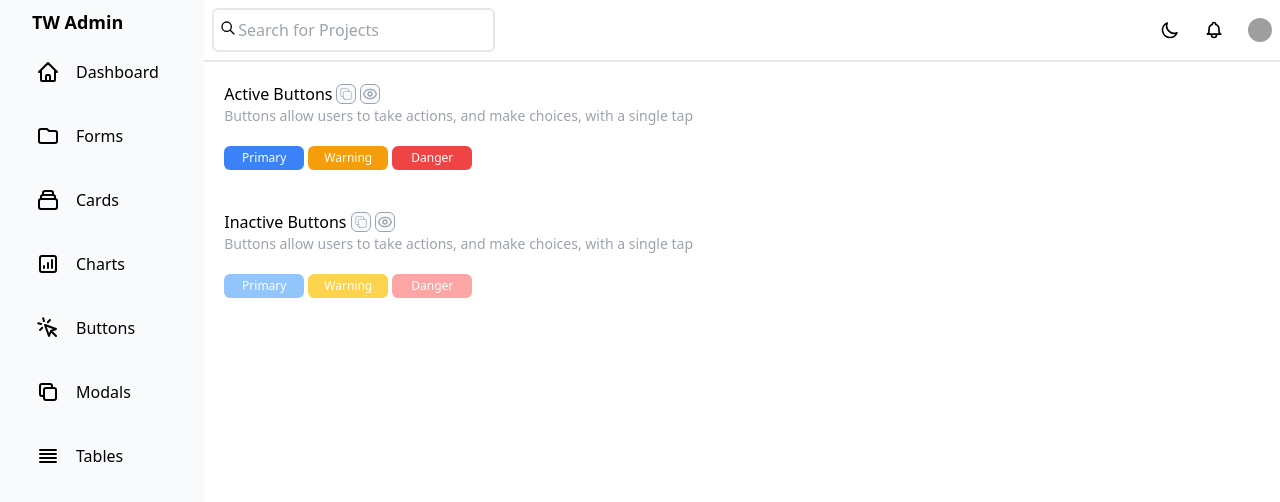
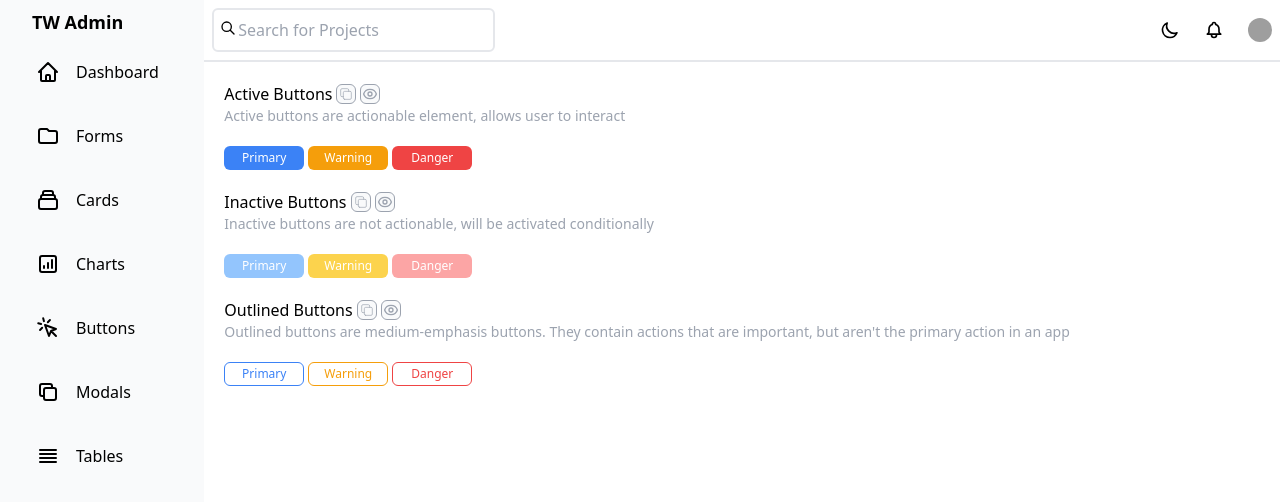
Before and after one commit to offloadmemory/tailwind-admin-template, a React (Create React App) app: page /app/buttons in a window 1280 px wide. Shown: the top 502 px of the page. Built offline with nearby package versions, Linux system fonts and the light colour scheme; grey boxes are pictures that could not be loaded.

Commit message:
Adding Outlined Buttons

```diff
--- /dev/null
+++ b/src/pages/buttons/Active.tsx
@@ -0,0 +1,35 @@
+//https://play.tailwindcss.com/hwSdCEwf0B
+import React from "react";
+
+function Active() {
+    return (
+        <div className="p-5">
+            <div className="flex space-x-1 items-center">
+                <div>Active Buttons</div>
+                <button className="w-5 h-5 border flex items-center justify-center rounded-md text-gray-400 bg-gray-50 border-gray-400 hover:bg-gray-400 hover:text-white" >
+                    <svg xmlns="http://www.w3.org/2000/svg" className="h-4 w-4" fill="none" viewBox="0 0 24 24" stroke="currentColor">
+                        <path strokeLinecap="round" strokeLinejoin="round" strokeWidth="{2}" d="M8 16H6a2 2 0 01-2-2V6a2 2 0 012-2h8a2 2 0 012 2v2m-6 12h8a2 2 0 002-2v-8a2 2 0 00-2-2h-8a2 2 0 00-2 2v8a2 2 0 002 2z" />
+                    </svg>
+                </button>
+
+                <button className="w-5 h-5 border flex items-center justify-center bg-gray-50 rounded-md text-gray-400 border-gray-400 hover:bg-gray-400 hover:text-white">
+                    <svg xmlns="http://www.w3.org/2000/svg" className="h-4 w-4" fill="none" viewBox="0 0 24 24" stroke="currentColor">
+                        <path stroke-linecap="round" stroke-linejoin="round" stroke-width="2" d="M15 12a3 3 0 11-6 0 3 3 0 016 0z" />
+                        <path stroke-linecap="round" stroke-linejoin="round" stroke-width="2" d="M2.458 12C3.732 7.943 7.523 5 12 5c4.478 0 8.268 2.943 9.542 7-1.274 4.057-5.064 7-9.542 7-4.477 0-8.268-2.943-9.542-7z" />
+                    </svg>
+                </button>
+            </div>
+            <div className="text-gray-400 text-sm">Active buttons are actionable element, allows user to interact</div>
+            <div className="flex items-center space-x-1 pt-5">
+                <button className="bg-blue-500 text-white rounded-md w-20 h-6 justify-center text-xs hover:bg-blue-300">Primary</button>
+
+                <button className="bg-yellow-500 text-white rounded-md w-20 h-6 justify-center text-xs hover:bg-yellow-300">Warning</button>
+
+                <button className="bg-red-500 text-white rounded-md w-20 h-6 justify-center text-xs hover:bg-red-300">Danger</button>
+            </div>
+        </div>
+
+    )
+}
+
+export default Active;
--- a/src/pages/buttons/Buttons.tsx
+++ b/src/pages/buttons/Buttons.tsx
@@ -2,15 +2,17 @@
 
 import React from "react";
 
-import ActiveButtons from "./ActiveButtons";
-import InactiveButtons from "./InactiveButtons";
+import Active from "./Active";
+import Inactive from "./Inactive";
+import Outlined from "./Outlined";
 
 function Buttons() {
     return (
-        <>
-            <ActiveButtons />
-            <InactiveButtons />
-        </>
+        <div>
+            <Active />
+            <Inactive />
+            <Outlined />
+        </div>
     )
 }
 
--- a/src/pages/buttons/InactiveButtons.tsx
+++ b/src/pages/buttons/Inactive.tsx
@@ -1,25 +1,25 @@
 //https://play.tailwindcss.com/hwSdCEwf0B
 import React from "react";
 
-function InactiveButtons() {
+function Inactive() {
     return (
-        <div className="p-5">
+        <div className="pl-5">
             <div className="flex space-x-1 items-center">
                 <div>Inactive Buttons</div>
-                <button className="w-5 h-5 border flex items-center justify-center rounded-md text-gray-400 bg-gray-50 border-gray-400">
+                <button className="w-5 h-5 border flex items-center justify-center rounded-md text-gray-400 bg-gray-50 border-gray-400 hover:bg-gray-400 hover:text-white">
                     <svg xmlns="http://www.w3.org/2000/svg" className="h-4 w-4" fill="none" viewBox="0 0 24 24" stroke="currentColor">
                         <path strokeLinecap="round" strokeLinejoin="round" strokeWidth="{2}" d="M8 16H6a2 2 0 01-2-2V6a2 2 0 012-2h8a2 2 0 012 2v2m-6 12h8a2 2 0 002-2v-8a2 2 0 00-2-2h-8a2 2 0 00-2 2v8a2 2 0 002 2z" />
                     </svg>
                 </button>
 
-                <button className="w-5 h-5 border flex items-center justify-center bg-gray-50 rounded-md text-gray-400 border-gray-400">
+                <button className="w-5 h-5 border flex items-center justify-center bg-gray-50 rounded-md text-gray-400 border-gray-400 hover:bg-gray-400 hover:text-white">
                     <svg xmlns="http://www.w3.org/2000/svg" className="h-4 w-4" fill="none" viewBox="0 0 24 24" stroke="currentColor">
                         <path stroke-linecap="round" stroke-linejoin="round" stroke-width="2" d="M15 12a3 3 0 11-6 0 3 3 0 016 0z" />
                         <path stroke-linecap="round" stroke-linejoin="round" stroke-width="2" d="M2.458 12C3.732 7.943 7.523 5 12 5c4.478 0 8.268 2.943 9.542 7-1.274 4.057-5.064 7-9.542 7-4.477 0-8.268-2.943-9.542-7z" />
                     </svg>
                 </button>
             </div>
-            <div className="text-gray-400 text-sm">Buttons allow users to take actions, and make choices, with a single tap</div>
+            <div className="text-gray-400 text-sm">Inactive buttons are not actionable, will be activated conditionally</div>
             <div className="flex items-center space-x-1 pt-5">
                 <button className="bg-blue-300 text-white rounded-md w-20 h-6 justify-center text-xs focus:outline-none">Primary</button>
 
@@ -32,4 +32,4 @@ function InactiveButtons() {
     )
 }
 
-export default InactiveButtons;
+export default Inactive;
--- a/src/pages/buttons/ActiveButtons.tsx
+++ b/src/pages/buttons/Outlined.tsx
@@ -1,35 +1,35 @@
 //https://play.tailwindcss.com/hwSdCEwf0B
 import React from "react";
 
-function ActiveButtons() {
+function Outlined() {
     return (
         <div className="p-5">
             <div className="flex space-x-1 items-center">
-                <div>Active Buttons</div>
-                <button className="w-5 h-5 border flex items-center justify-center rounded-md text-gray-400 bg-gray-50 border-gray-400">
+                <div>Outlined Buttons</div>
+                <button className="w-5 h-5 border flex items-center justify-center rounded-md text-gray-400 bg-gray-50 border-gray-400 hover:bg-gray-400 hover:text-white">
                     <svg xmlns="http://www.w3.org/2000/svg" className="h-4 w-4" fill="none" viewBox="0 0 24 24" stroke="currentColor">
                         <path strokeLinecap="round" strokeLinejoin="round" strokeWidth="{2}" d="M8 16H6a2 2 0 01-2-2V6a2 2 0 012-2h8a2 2 0 012 2v2m-6 12h8a2 2 0 002-2v-8a2 2 0 00-2-2h-8a2 2 0 00-2 2v8a2 2 0 002 2z" />
                     </svg>
                 </button>
 
-                <button className="w-5 h-5 border flex items-center justify-center bg-gray-50 rounded-md text-gray-400 border-gray-400">
+                <button className="w-5 h-5 border flex items-center justify-center bg-gray-50 rounded-md text-gray-400 border-gray-400 hover:bg-gray-400 hover:text-white">
                     <svg xmlns="http://www.w3.org/2000/svg" className="h-4 w-4" fill="none" viewBox="0 0 24 24" stroke="currentColor">
                         <path stroke-linecap="round" stroke-linejoin="round" stroke-width="2" d="M15 12a3 3 0 11-6 0 3 3 0 016 0z" />
                         <path stroke-linecap="round" stroke-linejoin="round" stroke-width="2" d="M2.458 12C3.732 7.943 7.523 5 12 5c4.478 0 8.268 2.943 9.542 7-1.274 4.057-5.064 7-9.542 7-4.477 0-8.268-2.943-9.542-7z" />
                     </svg>
                 </button>
             </div>
-            <div className="text-gray-400 text-sm">Buttons allow users to take actions, and make choices, with a single tap</div>
+            <div className="text-gray-400 text-sm">Outlined buttons are medium-emphasis buttons. They contain actions that are important, but aren't the primary action in an app</div>
             <div className="flex items-center space-x-1 pt-5">
-                <button className="bg-blue-500 text-white rounded-md w-20 h-6 justify-center text-xs hover:bg-blue-300">Primary</button>
+                <button className="border border-blue-500 text-blue-500 rounded-md w-20 h-6 justify-center text-xs hover:bg-blue-500 hover:text-white">Primary</button>
 
-                <button className="bg-yellow-500 text-white rounded-md w-20 h-6 justify-center text-xs hover:bg-yellow-300">Warning</button>
+                <button className="border border-yellow-500 text-yellow-500 rounded-md w-20 h-6 justify-center text-xs hover:bg-yellow-500 hover:text-white">Warning</button>
 
-                <button className="bg-red-500 text-white rounded-md w-20 h-6 justify-center text-xs hover:bg-red-300">Danger</button>
+                <button className="border border-red-500 text-red-500 rounded-md w-20 h-6 justify-center text-xs hover:bg-red-500 hover:text-white">Danger</button>
             </div>
         </div>
 
     )
 }
 
-export default ActiveButtons;
+export default Outlined;
```
